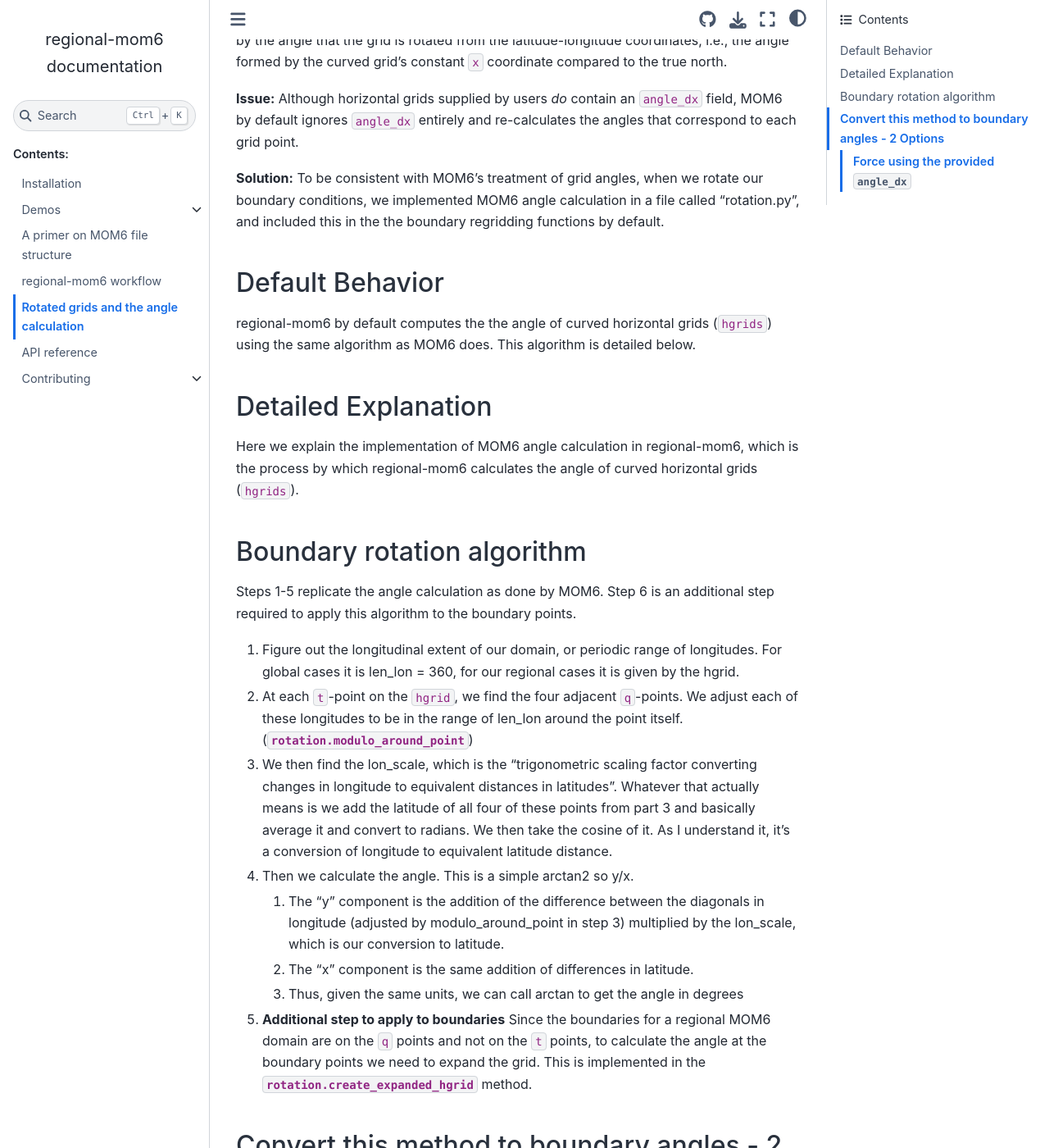
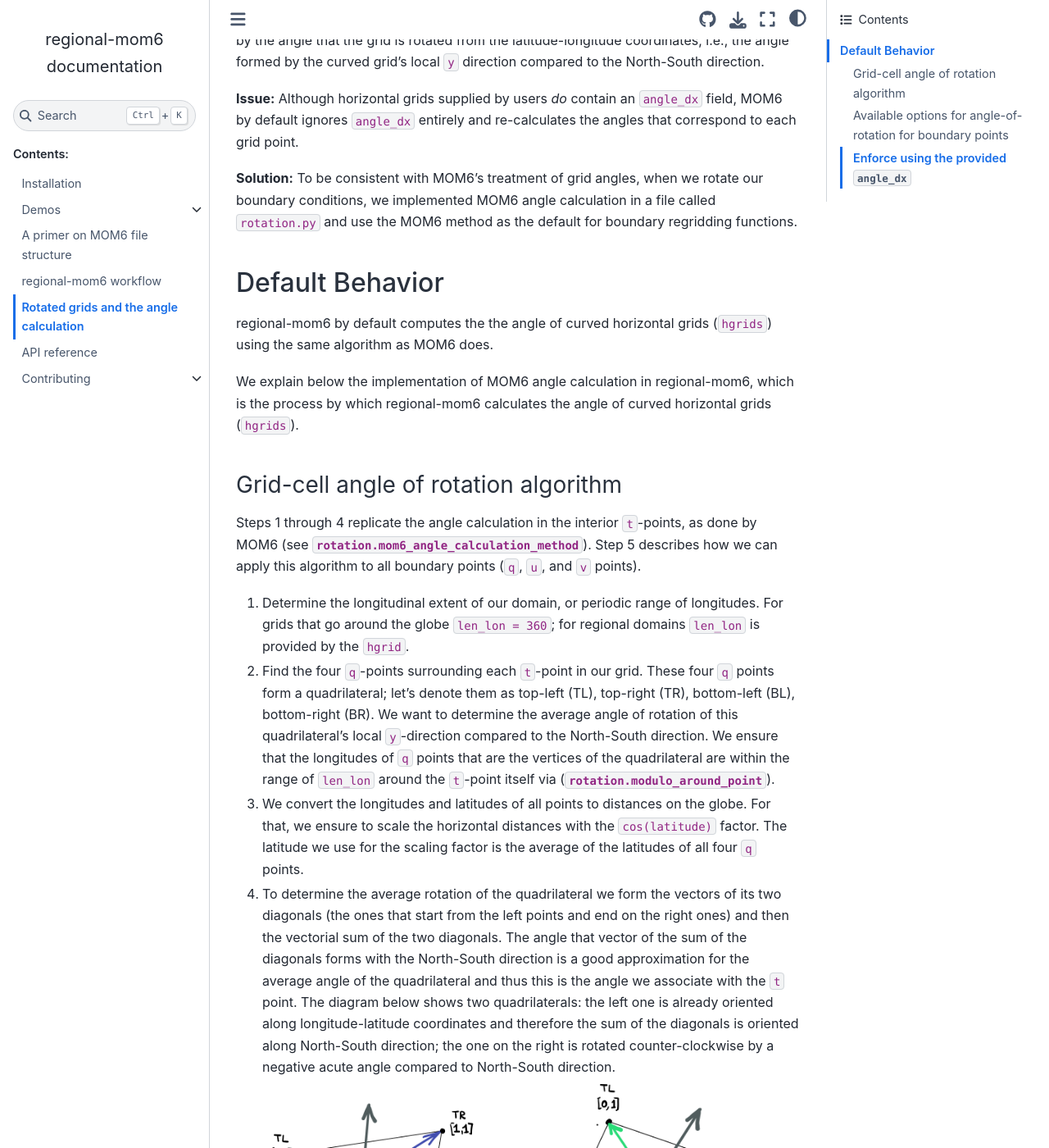
Before and after one commit to COSIMA/regional-mom6, a Sphinx documentation site: the page built from docs/angle_calculation.md, in a window 1280 px wide and 1400 px high, scrolled down 198 px. Shown: the whole window at 82% size. Built offline with Sphinx 7.4.7 and the Sphinx Book theme 1.1.4, drawn with Linux system fonts in a browser that asks for light colours; pages that are not in the unit, such as notebooks, are missing from menus; some of the changed text lies outside the part shown.

Commit message:
Explain algorithm that computes the angle of every grid cell (#209)
* explain angle-algorithm

* black format

* it's 4+1

* clarification

* refer to method docstring

* small refactor of subsection titles

* rephrase to enhance clarity

* rephrase to enhance clarity

* rephrase to enhance clarity

* better comments in code

* black format

* clarifications

* follow exactly mom6 implementation

* fix bug

* back to North-South

* Update docs/angle_calculation.md

Co-authored-by: Manish Venumuddula <80477243+manishvenu@users.noreply.github.com>

* Update docs/angle_calculation.md

Co-authored-by: Manish Venumuddula <80477243+manishvenu@users.noreply.github.com>

* Update regional_mom6/rotation.py

Co-authored-by: Manish Venumuddula <80477243+manishvenu@users.noreply.github.com>

* local y-direction + North + note for MOM6 terminology

* Update rotation.py

* Update docs/angle_calculation.md

Co-authored-by: Manish Venumuddula <80477243+manishvenu@users.noreply.github.com>

---------

Co-authored-by: Manish Venumuddula <80477243+manishvenu@users.noreply.github.com>

```diff
--- a/docs/angle_calculation.md
+++ b/docs/angle_calculation.md
@@ -1,39 +1,35 @@
 # Rotated grids and the angle calculation
 
-For rotated horizontal grids, that is grids whose coordinates do not align with lines of constant latitude and longitude, we have to rotate the boundary conditions appropriately by the angle that the grid is rotated from the latitude-longitude coordinates, i.e., the angle formed by the curved grid's constant ``x`` coordinate compared to the true north.
+For rotated horizontal grids, that is grids whose coordinates do not align with lines of constant latitude and longitude, we have to rotate the boundary conditions appropriately by the angle that the grid is rotated from the latitude-longitude coordinates, i.e., the angle formed by the curved grid's local ``y`` direction compared to the North-South direction.
 
 **Issue:** Although horizontal grids supplied by users _do_ contain an `angle_dx` field, MOM6 by default ignores `angle_dx`  entirely and re-calculates the angles that correspond to each grid point.
 
-**Solution:** To be consistent with MOM6's treatment of grid angles, when we rotate our boundary conditions, we implemented MOM6 angle calculation in a file called "rotation.py", and included this in the the boundary regridding functions by default.
+**Solution:** To be consistent with MOM6's treatment of grid angles, when we rotate our boundary conditions, we implemented MOM6 angle calculation in a file called ``rotation.py`` and use the MOM6 method as the default for boundary regridding functions.
 
 ## Default Behavior
 regional-mom6 by default computes the the angle of curved horizontal grids (``hgrids``) using the same algorithm as MOM6 does.
-This algorithm is detailed below.
 
-## Detailed Explanation
+We explain below the implementation of MOM6 angle calculation in regional-mom6, which is the process by which regional-mom6 calculates the angle of curved horizontal grids (``hgrids``).
 
-Here we explain the implementation of MOM6 angle calculation in regional-mom6, which is the process by which regional-mom6 calculates the angle of curved horizontal grids (``hgrids``).
+### Grid-cell angle of rotation algorithm
+Steps 1 through 4 replicate the angle calculation in the interior ``t``-points, as done by MOM6 (see {meth}`rotation.mom6_angle_calculation_method <regional_mom6.rotation.mom6_angle_calculation_method>`). Step 5 describes how we can apply this algorithm to all boundary points (``q``, ``u``, and ``v`` points).
 
-## Boundary rotation algorithm
-Steps 1-5 replicate the angle calculation as done by MOM6. Step 6 is an additional step required to apply this algorithm to the boundary points.
+1. Determine the longitudinal extent of our domain, or periodic range of longitudes. For grids that go around the globe ``len_lon = 360``; for regional domains ``len_lon`` is provided by the ``hgrid``.
+2. Find the four ``q``-points surrounding each ``t``-point in our grid. These four ``q`` points form a quadrilateral; let's denote them as top-left (TL), top-right (TR), bottom-left (BL), bottom-right (BR). We want to determine the average angle of rotation of this quadrilateral's local ``y``-direction compared to the North-South direction. We ensure that the longitudes of ``q`` points that are the vertices of the quadrilateral are within the range of ``len_lon`` around the ``t``-point itself via ({meth}`rotation.modulo_around_point <regional_mom6.rotation.modulo_around_point>`).
+3. We convert the longitudes and latitudes of all points to distances on the globe. For that, we ensure to scale the horizontal distances with the `cos(latitude)` factor. The latitude we use for the scaling factor is the average of the latitudes of all four ``q`` points.
+4. To determine the average rotation of the quadrilateral we form the vectors of its two diagonals (the ones that start from the left points and end on the right ones) and then the vectorial sum of the two diagonals. The angle that vector of the sum of the diagonals forms with the North-South direction is a good approximation for the average angle of the quadrilateral and thus this is the angle we associate with the ``t`` point. The diagram below shows two quadrilaterals: the left one is already oriented along longitude-latitude coordinates and therefore the sum of the diagonals is oriented along North-South direction; the one on the right is rotated counter-clockwise by a negative acute angle compared to North-South direction.
+   ![Logo](_static/images/angle_via_diagonals.png)
+   We compute the angle of the sum-of-diagonals vector with the East-West direction via `numpy.arctan2(x, y)`; note that `numpy.arctan2(x, y)` returns `atan(x/y)`. We ensure that we use a counter-clockwise convention for the angle and also convert the angle to degrees.
+5. **Additional step for the grid boundary points**
 
-1. Figure out the longitudinal extent of our domain, or periodic range of longitudes. For global cases it is len_lon = 360, for our regional cases it is given by the hgrid.
-2. At each ``t``-point on the `hgrid`, we find the four adjacent ``q``-points. We adjust each of these longitudes to be in the range of len_lon around the point itself. ({meth}`rotation.modulo_around_point <regional_mom6.rotation.modulo_around_point>`)
-3. We then find the lon_scale, which is the "trigonometric scaling factor converting changes in longitude to equivalent distances in latitudes". Whatever that actually means is we add the latitude of all four of these points from part 3 and basically average it and convert to radians. We then take the cosine of it. As I understand it, it's a conversion of longitude to equivalent latitude distance.
-4. Then we calculate the angle. This is a simple arctan2 so y/x.
-    1. The "y" component is the addition of the difference between the diagonals in longitude (adjusted by modulo_around_point in step 3) multiplied by the lon_scale, which is our conversion to latitude.
-    2. The "x" component is the same addition of differences in latitude.
-    3. Thus, given the same units, we can call arctan to get the angle in degrees
+   Since the boundaries for a regional MOM6 domain are `q`, `u`, and 'v' points and not on the `t` points, to calculate the angle for those boundary points we extend the grid by a bit; see the {meth}`rotation.create_expanded_hgrid <regional_mom6.rotation.create_expanded_hgrid>` method. Doing so, we can apply the method above since now there exist four points around each boundary point that form a quadrilateral.
 
-5. **Additional step to apply to boundaries**
-Since the boundaries for a regional MOM6 domain are on the `q` points and not on the `t` points, to calculate the angle at the boundary points we need to expand the grid. This is implemented in the {meth}`rotation.create_expanded_hgrid <regional_mom6.rotation.create_expanded_hgrid>` method.
-
-## Convert this method to boundary angles - 2 Options
+### Available options for angle-of-rotation for boundary points
 
 1. **EXPAND_GRID**: Compute grid angle replicating MOM6 calculations. Calculate another boundary row/column points around the hgrid using simple difference techniques. Use the new points to calculate the angle at the boundaries. This works because we can now access the four points needed to calculate the angle, where previously at boundaries we would be missing at least two.
 2. **GIVEN_ANGLE**: Do not calculate the grid angle but rather use the user-provided field in the horizontal grid called `angle_dx`.
 
 
-### Force using the provided `angle_dx`
+### Enforce using the provided `angle_dx`
 
 To enforce using the provided angles instead of the default algorithm, when calling the regridding methods {meth}`segment.regrid_velocity_tracers <regional_mom6.regional_mom6.segment.regrid_velocity_tracers>` and {meth}`segment.regrid_tides <regional_mom6.regional_mom6.segment.regrid_tides>`, set the optional keyword argument `rotational method = GIVEN_ANGLE`
```
Also changed, not shown: docs/_static/images/angle_via_diagonals.png (added), 1 other file.
